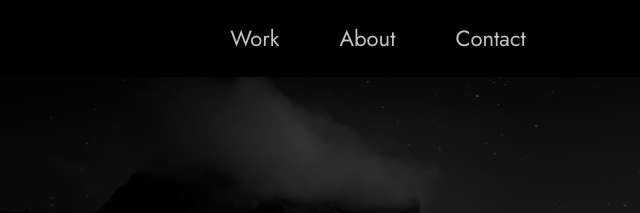
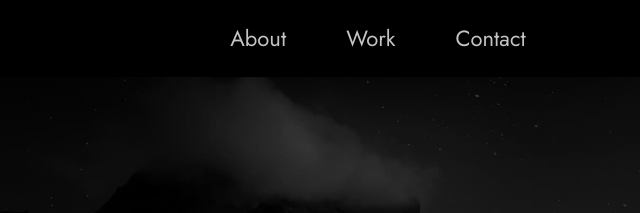
Before and after one commit to aizadashka/portfolio, a website built with Vite: page index.html in a window 1280 px wide. Shown: the top 213 px of the page, 262-902 px from the left. Built offline with nearby package versions, Linux system fonts and the light colour scheme.

Commit message:
order of navbar items changed

```diff
--- a/index.html
+++ b/index.html
@@ -22,9 +22,11 @@
     <div class="row">
       <nav class="nav" role="navigation">
         <ul class="nav__items">
-          <li class="nav__item"><a href="#work" class="nav__link">Work</a></li>
           <li class="nav__item">
             <a href="#about" class="nav__link">About</a>
+          </li>
+          <li class="nav__item">
+            <a href="#work" class="nav__link">Work</a>
           </li>
           <li class="nav__item">
             <a href="#contact" class="nav__link">Contact</a>
```
